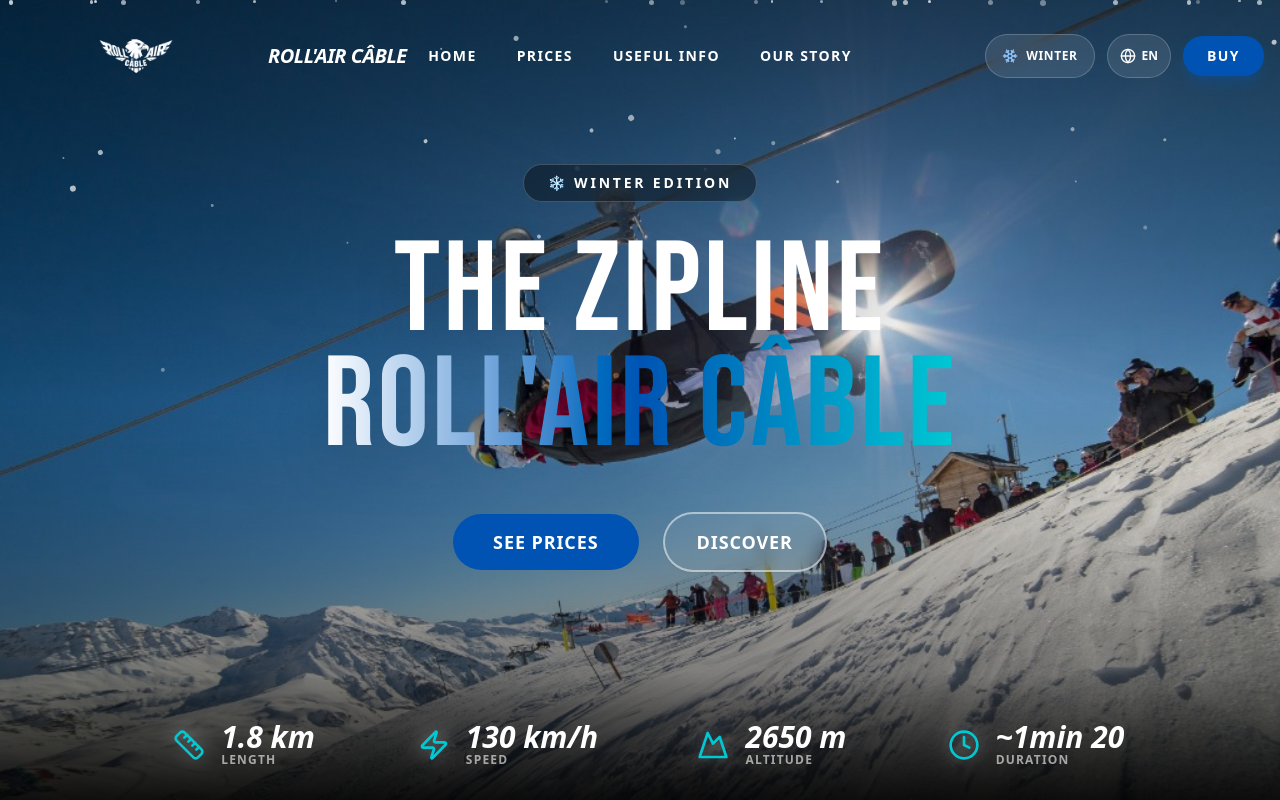
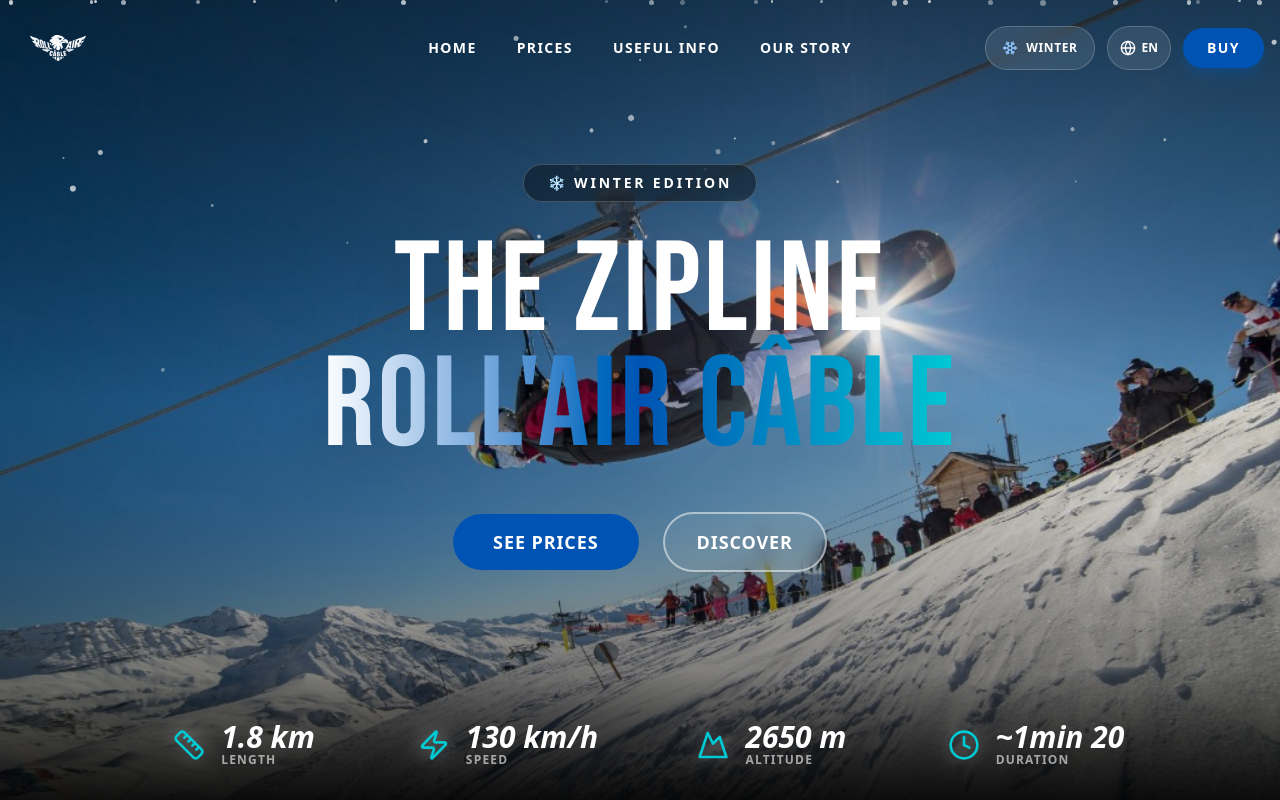
Before and after one commit to La-tyrolienne/tyrolienne-orcieres, a Next.js app: page /en in a window 1280 px wide. Shown: the top 800 px of the page. Built offline with nearby package versions, Linux system fonts and the light colour scheme.

Commit message:
Fix header: remove overlapping text, adjust logo size to fit with nav

```diff
--- a/src/components/Header.tsx
+++ b/src/components/Header.tsx
@@ -115,18 +115,15 @@
             <div className="container mx-auto px-4">
                 <nav className="flex items-center justify-between">
                     {/* Left: Logo */}
-                    <Link href="/" className="flex items-center gap-3 group">
-                        <div className="relative w-60 h-[72px]">
+                    <Link href="/" className="flex items-center group">
+                        <div className="relative w-44 h-14">
                             <Image
                                 src="/logo-transparent.png"
                                 alt="Roll'Air Câble"
                                 fill
-                                className="object-contain"
+                                className="object-contain object-left"
                             />
                         </div>
-                        <span className="hidden sm:block text-white font-black uppercase italic tracking-tight text-xl">
-                            Roll&apos;Air Câble
-                        </span>
                     </Link>
 
                     {/* Center: Navigation Links */}
```
